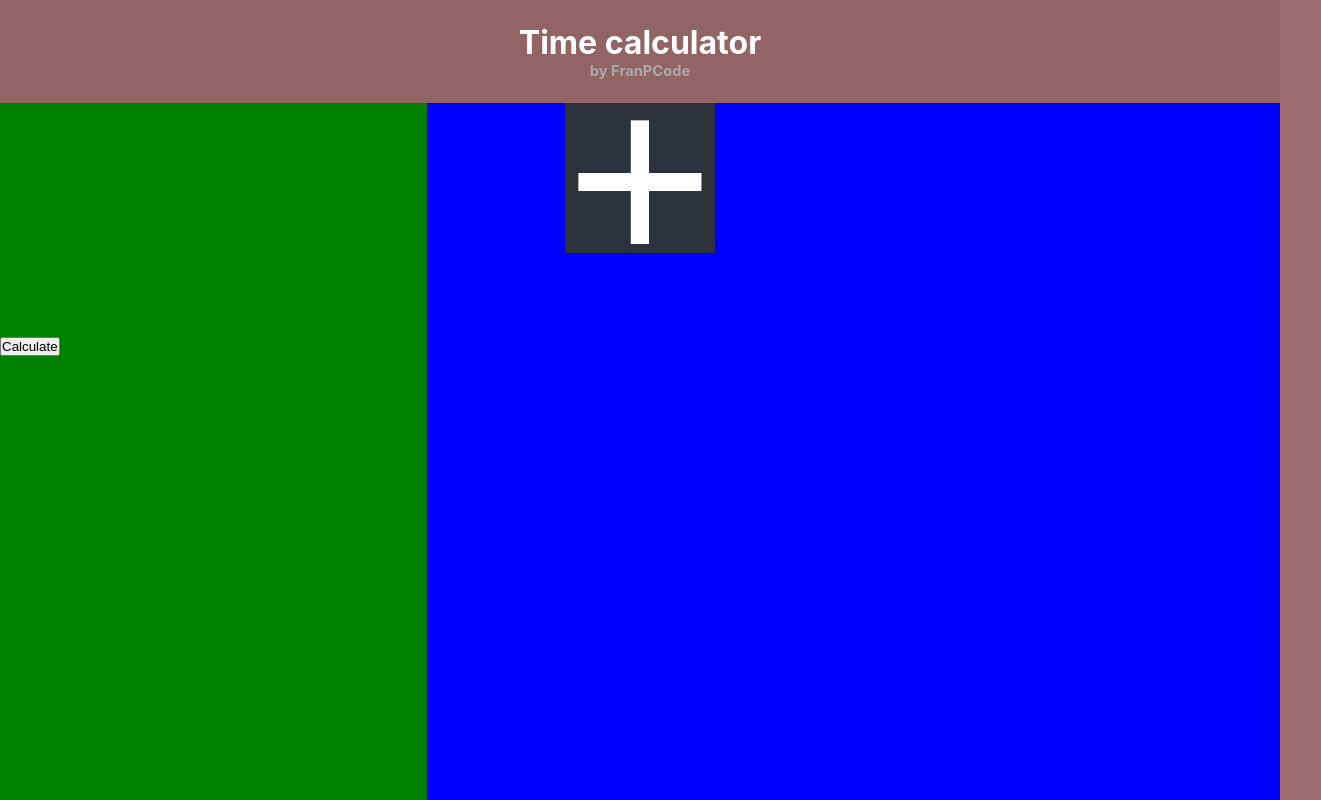
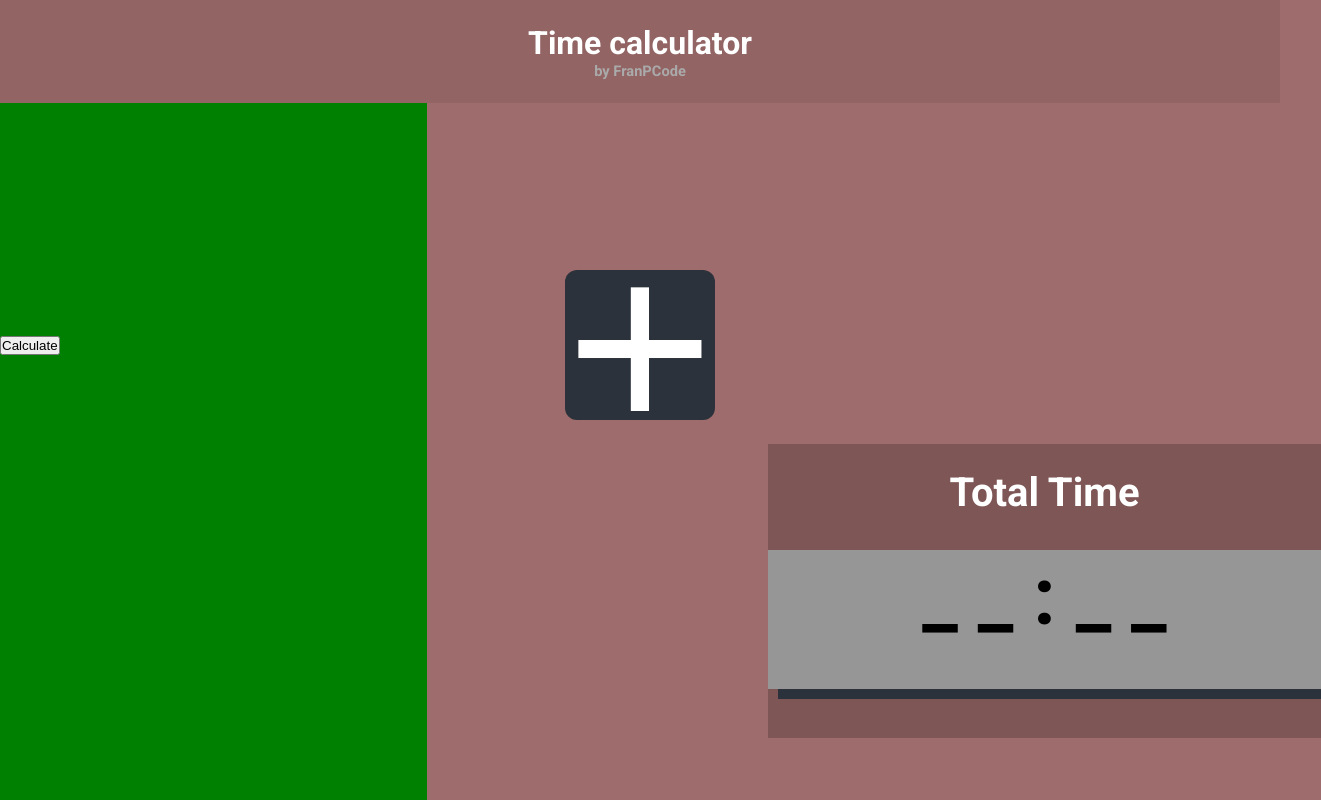
Before and after one commit to FranP-code/Timer-calculator, a plain HTML site: page index.html in a window 1280 px wide. Shown: the whole page, 1321 px wide, since content can reach past the window. Drawn offline with Linux system fonts and the light colour scheme.

Commit message:
CSS de la seccion 2 listo

```diff
--- a/index.html
+++ b/index.html
@@ -6,6 +6,8 @@
     <meta name="viewport" content="width=device-width, initial-scale=1.0">
     <title>Time calculator</title>
     <link rel="stylesheet" href="style.css">
+    <link rel="preconnect" href="https://fonts.gstatic.com">
+    <link href="https://fonts.googleapis.com/css2?family=Roboto:wght@400;700&display=swap" rel="stylesheet">
 </head>
 <body>
     <header>
@@ -21,7 +23,18 @@
             </form>
         </div>
         <div class="grid-section-2">
-            <button id='button'>+</button>
+            <div>
+                <div id='button-info'>Add an input</div>
+                <button id='button'>+</button>
+            </div>
+            <div class="display-box">
+                <div class="h3-container">
+                    <h3>Total Time</h3>
+                </div>
+                <div class="display-container">
+                    <div class="display-total">_ _ : _ _</div>
+                </div>
+            </div>
         </div>
     </div>
 </body>
--- a/script.js
+++ b/script.js
@@ -1,7 +1,16 @@
 let userAgentData = navigator.userAgent
+let button = document.getElementById('button')
+let buttonInfo = document.getElementById('button-info')
 
 console.log(userAgentData)
 
 if(userAgentData.indexOf("Firefox") > -1) {
-    document.getElementById('button').className = "fix-button-for-firefox";
+    button.className = "fix-button-for-firefox";
 }
+
+//* Credits: https://www.geeksforgeeks.org/how-to-detect-the-user-browser-safari-chrome-ie-firefox-and-opera-using-javascript/ && https://developer.mozilla.org/en-US/docs/Web/API/NavigatorID/userAgent
+
+button.addEventListener('mouseenter', () => buttonInfo.style.opacity = '100%')
+button.addEventListener('mouseleave', () => buttonInfo.style.opacity = '0%')
+
+//* Credits: https://stackoverflow.com/questions/52274130/css-transition-on-javascript-changing-style
--- a/style.css
+++ b/style.css
@@ -5,7 +5,7 @@
 
 html {
     background-color: #9E6C6C;
-    font-family: -apple-system, BlinkMacSystemFont, 'Segoe UI', Roboto, Oxygen, Ubuntu, Cantarell, 'Open Sans', 'Helvetica Neue', sans-serif;
+    font-family: 'Roboto', sans-serif;
     height: 100%;
 }
 
@@ -50,27 +50,120 @@ form {
 }
 
 .grid-section-2 {
-    background-color: blue; /* QUITAR ESTO */
     height: calc(100vh - 103px);
     display: flex;
     width: 100%;
+}
+
+#button-info {
+    width: 120px;
+    height: 120px;
+    background-color: #2C323C;
+    position: absolute;
+    left: calc(50vw - (120px / 2));
+    top: 150px;
+    opacity: 0;
+    transition: 0.4s opacity ease-in-out;
+    -webkit-transition: 0.4s opacity ease-in-out;
+    -moz-transition: 0.4s opacity ease-in-out;
+    -ms-transition: 0.4s opacity ease-in-out;
+    -o-transition: 0.4s opacity ease-in-out;
+    clip-path: polygon(0 16%, 100% 16%, 100% 80%, 60% 80%, 50% 100%, 40% 80%, 0 80%);
+    /* Credits: https://bennettfeely.com/clippy/ */
+    z-index: 40;
+    padding-top: 25px;
+    box-sizing: border-box;
+    color: #ffffff;
+    text-align: center;
+    font-size: 18pt;
+    font-weight: bold;
+    user-select: none;
 }
 
 button {
     width: 150px;
     height: 150px;
     font-size: 190pt;
-    background-color: #2c323b;
+    background-color: #2C323C;
+    margin-top: 120px;
     display: flex;
     align-items: center;
     justify-content: center;
     position: absolute;
+    top: 150px;
     left: calc(50vw - (150px / 2));
     color: #ffffff;
     border: none;
+    border-radius: 8%;
+    -webkit-border-radius: 8%;
+    -moz-border-radius: 8%;
+    -ms-border-radius: 8%;
+    -o-border-radius: 8%;
+    transition:  1s ease-in-out background-color;
+    -webkit-transition:  1s ease-in-out background-color;
+    -moz-transition:  1s ease-in-out background-color;
+    -ms-transition:  1s ease-in-out background-color;
+    -o-transition:  1s ease-in-out background-color;
+}
+
+button:hover {
+    background-color: #3d434d;
+    transition: 1s ease-in-out background-color;
+    -webkit-transition: 1s ease-in-out background-color;
+    -moz-transition: 1s ease-in-out background-color;
+    -ms-transition: 1s ease-in-out background-color;
+    -o-transition: 1s ease-in-out background-color;
+}
+
+button:active {
+    transform: translate(2px, 2px);
+    -webkit-transform: translate(2px, 2px);
+    -moz-transform: translate(2px, 2px);
+    -ms-transform: translate(2px, 2px);
+    -o-transform: translate(2px, 2px);
 }
 
 .fix-button-for-firefox {
-    padding-bottom: 36px;
-    font-size: 170pt;
+    padding-bottom: 20px;
+    font-size: 100pt;
 }
+
+.display-box {
+    width: 663px;
+    height: 269px;
+    background-color: #00000033;
+    margin-left: 40%;
+    margin-top: 40%;
+    text-align: center;
+    padding-top: 25px;
+    box-sizing: content-box;
+}
+
+.h3-container {
+    display: flex;
+    justify-content: center
+}
+
+h3 {
+    font-size: 30pt;
+    font-weight: bold;
+    color: #ffffff;
+    user-select: none;
+}
+
+.display-container {
+    display: flex;
+    justify-content: center;
+    align-items: center;
+}
+
+.display-total {
+    width: 553px;
+    height: 139px;
+    font-size: 60pt;
+    font-weight: bold;
+    background-color: #969696;
+    text-align: center;
+    margin-top: 6%;
+    box-shadow: 10px 10px 0px #2C323C;
+}
```
